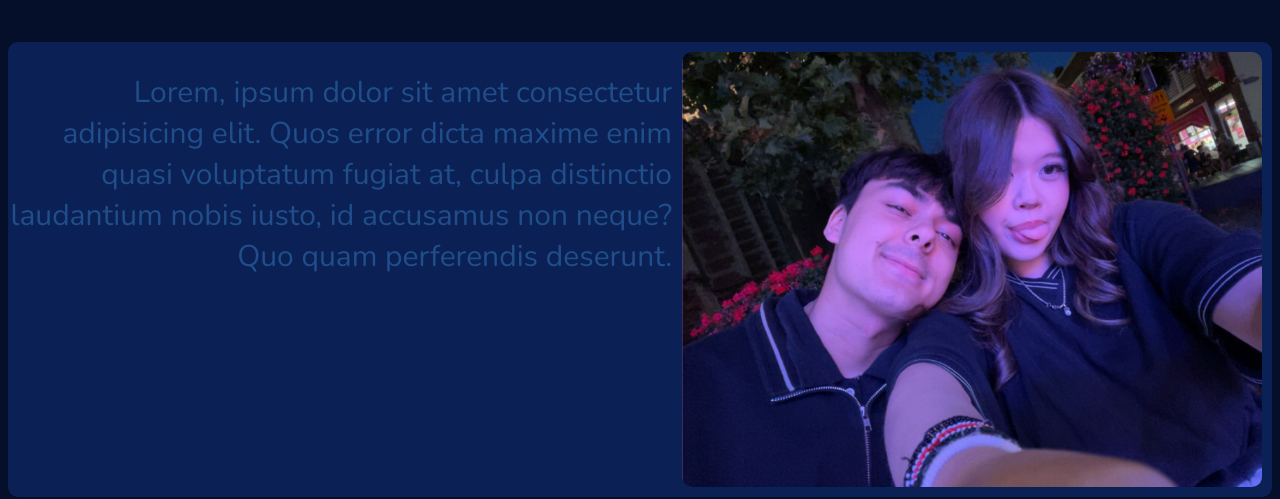
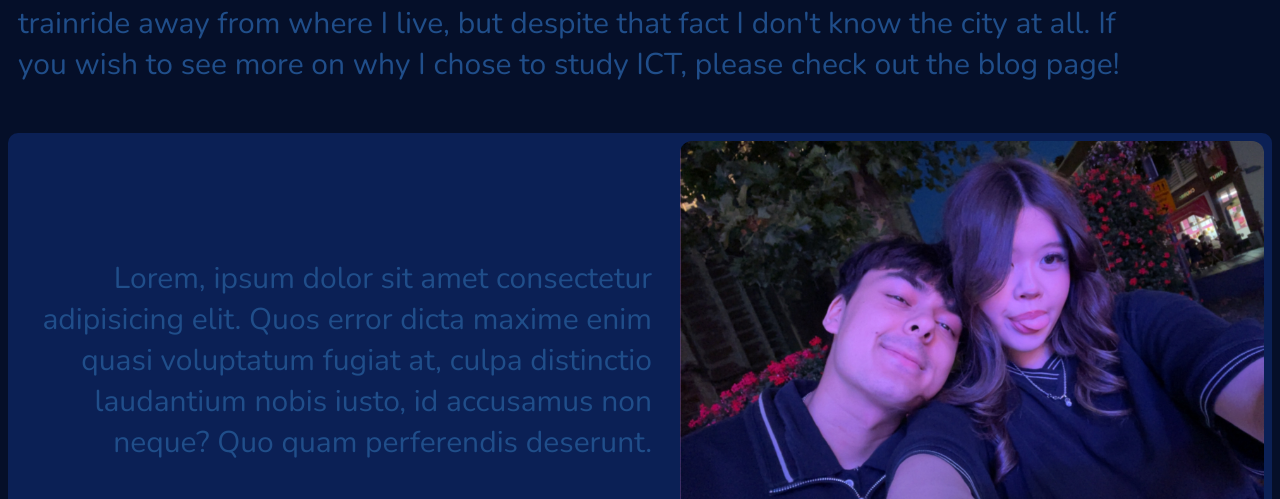
Before and after one commit to bredtoo/bredtoo.github.io, a plain HTML site: page profile.html in a window 1280 px wide. Shown: the part 535-1034 px from the top of the page. Drawn offline with nearby package versions, Linux system fonts and the light colour scheme.

```diff
--- a/profile.html
+++ b/profile.html
@@ -48,6 +48,7 @@
             <div class="div1">
                 <img class="hzlogo" src="hzlogo.png" alt="HZ logo">
                 <div class="hztext">
+                    <h1>Student!</h1>
                     <p> I am currently a student at HZ in Middelburg. I'm currently studying ICT and have been really
                         enjoying it so far.
                         I like the short lectures, because then I can figure stuff out by myself. I think it's the most
@@ -62,7 +63,9 @@
             <div class="div2">
                 <img class="mygf" src="mygf.jpg" alt="My girlfriend">
                 <div class="mygftext">
-                    <p>Lorem, ipsum dolor sit amet consectetur adipisicing elit. Quos error dicta maxime enim quasi voluptatum fugiat at, culpa distinctio laudantium nobis iusto, id accusamus non neque? Quo quam perferendis deserunt.
+                    <p>Lorem, ipsum dolor sit amet consectetur adipisicing elit. Quos error dicta maxime enim quasi
+                        voluptatum fugiat at, culpa distinctio laudantium nobis iusto, id accusamus non neque? Quo quam
+                        perferendis deserunt.
                     </p>
                 </div>
             </div>
--- a/styles.css
+++ b/styles.css
@@ -70,6 +70,9 @@
     grid-column: span 12 / span 12;
     grid-row: span 3 / span 3;
     grid-row-start: 4;
+    display: grid;
+    align-items: center;
+    grid-template-columns: 1fr auto;
 
 
     gap: 20px;
@@ -77,6 +80,7 @@
     background-color: #0b2055;
     border-radius: 10px;
 
+    height: 100%;
 }
 
 .div3 {
@@ -351,8 +355,9 @@
     width: 600px;
     height: auto;
     border-radius: 20px;
-    float: right;
-    padding: 10px;
+    padding: 8px;
+    grid-column: 2;
+    grid-row: 1;
 }
 
 
```
